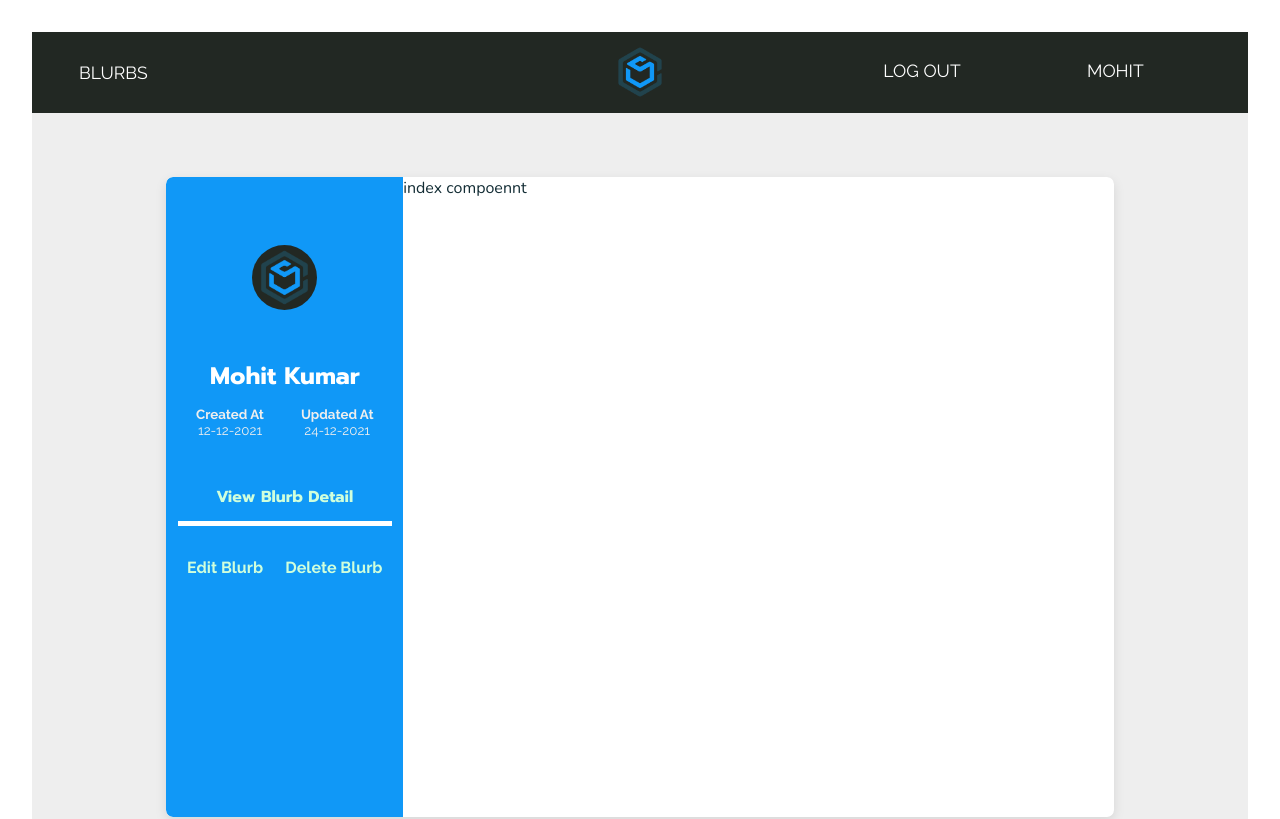
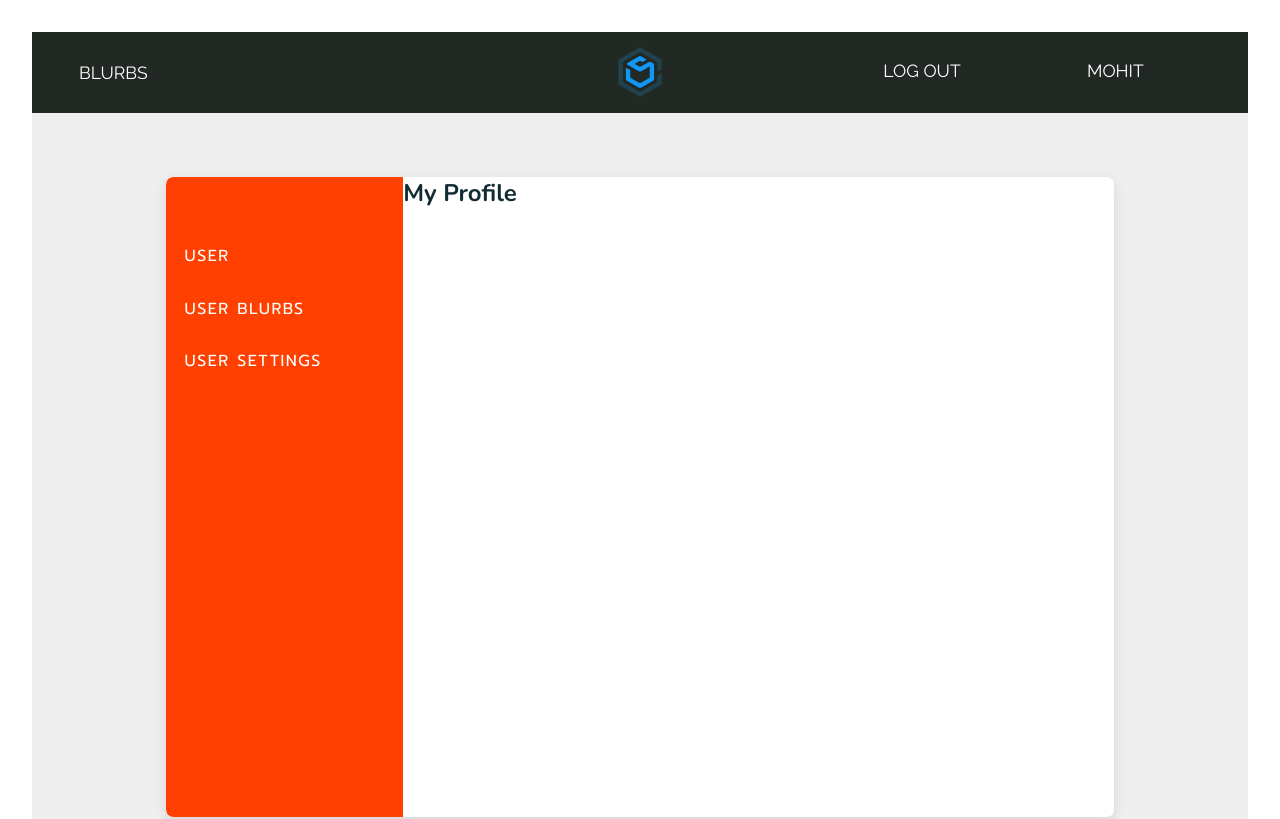
Before and after one commit to mohit-kumar-behera/blurb, a React (Create React App) app in the folder blurb-client/: page /profile/ada in a window 1280 px wide. Shown: the top 819 px of the page. Built offline with nearby package versions, Linux system fonts and the light colour scheme.

Commit message:
implement protected user rout

```diff
--- a/blurb-client/src/components/App.jsx
+++ b/blurb-client/src/components/App.jsx
@@ -6,6 +6,7 @@ import PageLayout from './Layout/PageLayout';
 import AuthPageLayout from './Layout/AuthPageLayout';
 import BlurbDetailLayout from './Layout/BlurbDetailLayout';
 import ProtectedRoute from './Authentication/ProtectedRoute';
+import ProtectedUserRoute from './Authentication/ProtectedUserRoute';
 import Login from './Authentication/Login';
 import Logout from './Authentication/Logout';
 import Signup from './Authentication/Signup';
@@ -29,28 +30,27 @@ const P = () => {
 };
 
 const A = () => {
-  return 'index compoennt';
+  return <h1>My Profile</h1>;
 };
 
 const B = () => {
-  return 'Create Blurb';
+  return <h1>My Blurbs</h1>;
 };
 
-const Layout = () => {
-  return (
-    <>
-      <h1>Layout</h1>
-      <Outlet />
-    </>
-  );
+const C = () => {
+  return <h1>My Settings</h1>;
 };
 
-const Left = () => {
-  return <h1>Left</h1>;
+const D = () => {
+  return <h1></h1>;
 };
 
-const Right = () => {
-  return <h1>Right</h1>;
+const E = () => {
+  return <h1></h1>;
+};
+
+const F = () => {
+  return <h1></h1>;
 };
 
 const App = () => {
@@ -77,13 +77,32 @@ const App = () => {
 
         <Route path="blurb/:slug" element={<BlurbDetailLayout />}>
           <Route index element={<BlurbDetail title="Blurb" />} />
-          <Route path="edit" element={<BlurbEdit title="Edit Blurb" />} />
-          <Route path="delete" element={<BlurbDelete title="Delete Blurb" />} />
+          <Route
+            path="edit"
+            element={
+              <ProtectedRoute>
+                <ProtectedUserRoute>
+                  <BlurbEdit title="Edit Blurb" />
+                </ProtectedUserRoute>
+              </ProtectedRoute>
+            }
+          />
+          <Route
+            path="delete"
+            element={
+              <ProtectedRoute>
+                <ProtectedUserRoute>
+                  <BlurbDelete title="Delete Blurb" />
+                </ProtectedUserRoute>
+              </ProtectedRoute>
+            }
+          />
         </Route>
 
         <Route path="profile/:username" element={<ProfileLayout />}>
           <Route index element={<A />} />
           <Route path="blurb" element={<B />} />
+          <Route path="settings" element={<C />} />
         </Route>
 
         <Route path="*" element={<NoMatch title="Something went wrong" />} />
--- /dev/null
+++ b/blurb-client/src/components/Authentication/ProtectedUserComponent.jsx
@@ -0,0 +1,14 @@
+import { connect } from 'react-redux';
+
+const ProtectedUserComponent = ({ auth, children, createdByUser }) => {
+  if (createdByUser !== auth.user) return null;
+  return children;
+};
+
+const mapStateToProps = state => {
+  return {
+    auth: state.auth,
+  };
+};
+
+export default connect(mapStateToProps)(ProtectedUserComponent);
--- /dev/null
+++ b/blurb-client/src/components/Authentication/ProtectedUserRoute.jsx
@@ -0,0 +1,33 @@
+import { Navigate, useLocation } from 'react-router-dom';
+import { connect } from 'react-redux';
+
+import { addMessage } from '../../redux/actions/messageAction';
+
+const ProtectedUserRoute = ({ auth, children, addMessage }) => {
+  const location = useLocation();
+  /*
+  TODO: Fetch data of the authenticated user and check whether the user is allowed to access this route
+  */
+  const routeSpecificUser = 'mohit';
+
+  if (auth.user !== routeSpecificUser) {
+    // Attach Message
+    const message = {
+      id: Date.now(),
+      content: `Sorry, You are not allowed to access route (${location.pathname})`,
+    };
+    addMessage(message);
+
+    return <Navigate to="/" />;
+  }
+
+  return children;
+};
+
+const mapStateToProps = state => {
+  return {
+    auth: state.auth,
+  };
+};
+
+export default connect(mapStateToProps, { addMessage })(ProtectedUserRoute);
--- a/blurb-client/src/components/Blurb/BlurbNavigation.jsx
+++ b/blurb-client/src/components/Blurb/BlurbNavigation.jsx
@@ -3,6 +3,7 @@ import { Link } from 'react-router-dom';
 
 // import components
 import ProtectedComponent from '../Authentication/ProtectedComponent';
+import ProtectedUserComponent from '../Authentication/ProtectedUserComponent';
 import Avataar from '../Avataar/Avataar';
 import BlurbMeta from './BlurbMeta';
 import BlurbModify from './BlurbModify';
@@ -33,12 +34,14 @@ const BlurbNavigation = () => {
       </div>
       <div className="modify-detail-wrapper">
         <ProtectedComponent>
+          <ProtectedUserComponent createdByUser="mohit">
             <div>
               <Link to="" className="modify-info__link">
                 <strong>View Blurb Detail</strong>
               </Link>
             </div>
             <BlurbModify />
+          </ProtectedUserComponent>
         </ProtectedComponent>
       </div>
     </div>
--- a/blurb-client/src/components/Layout/ProfileLayout.jsx
+++ b/blurb-client/src/components/Layout/ProfileLayout.jsx
@@ -3,15 +3,15 @@ import { Outlet } from 'react-router-dom';
 
 // import components
 import OvenLayout from './OvenLayout';
-import BlurbNavigation from '../Blurb/BlurbNavigation';
+import ProfileNavigation from '../Profile/ProfileNavigation';
 
-import { styleBlue } from './OvenLayoutStyle';
+import { styleOrange } from './OvenLayoutStyle';
 
 const ProfileLayout = () => {
   return (
     <OvenLayout
-      style={styleBlue}
-      leftChildren={<BlurbNavigation />}
+      style={styleOrange}
+      leftChildren={<ProfileNavigation />}
       rightChildren={<Outlet />}
     />
   );
--- /dev/null
+++ b/blurb-client/src/components/Profile/Profile.css
@@ -0,0 +1,27 @@
+.profile-navigation {
+  padding: 3.5rem 0;
+  display: flex;
+  flex-direction: column;
+}
+.profile-navigation > .profile-navlink {
+  background-color: transparent;
+  border-left: 7px solid transparent;
+  padding: 0.7rem;
+  transition: all 0.3s ease;
+  text-align: start;
+  font-size: 1rem;
+  font-weight: 400;
+  letter-spacing: 1.5px;
+  text-transform: uppercase;
+}
+.profile-navigation > .profile-navlink:not(:last-child) {
+  margin-bottom: 0.4rem;
+}
+.profile-navigation > .profile-navlink:hover,
+.profile-navigation > .profile-navlink.active {
+  border-left: 7px solid white;
+  background-color: var(--white-antique-opac-m);
+}
+.profile-navigation > .profile-navlink.active {
+  pointer-events: none;
+}
--- /dev/null
+++ b/blurb-client/src/components/Profile/ProfileNavigation.jsx
@@ -0,0 +1,42 @@
+import React from 'react';
+import { NavLink } from 'react-router-dom';
+
+// import components
+
+// import stylesheets
+import './Profile.css';
+
+// import images
+
+const ProfileNavigation = () => {
+  return (
+    <div className="profile-navigation">
+      <NavLink
+        to="/profile/judy/"
+        className={({ isActive }) =>
+          isActive ? 'profile-navlink active' : 'profile-navlink'
+        }
+      >
+        User
+      </NavLink>
+      <NavLink
+        to="blurb"
+        className={({ isActive }) =>
+          isActive ? 'profile-navlink active' : 'profile-navlink'
+        }
+      >
+        User Blurbs
+      </NavLink>
+      <NavLink
+        to="settings"
+        className={({ isActive }) =>
+          isActive ? 'profile-navlink active' : 'profile-navlink'
+        }
+      >
+        User Settings
+      </NavLink>
+    </div>
+  );
+};
+
+export default ProfileNavigation;
```
Lines whose indentation alone changed are shown as unchanged.
